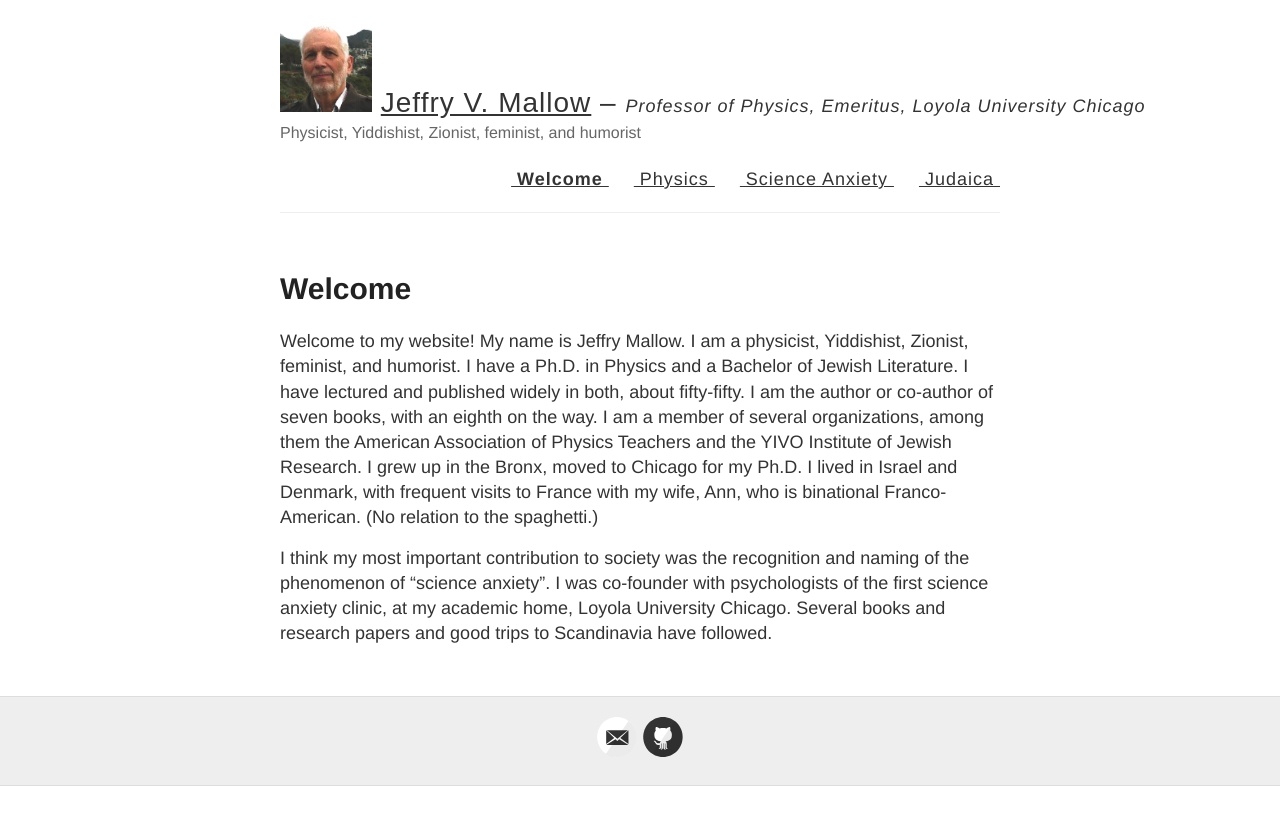
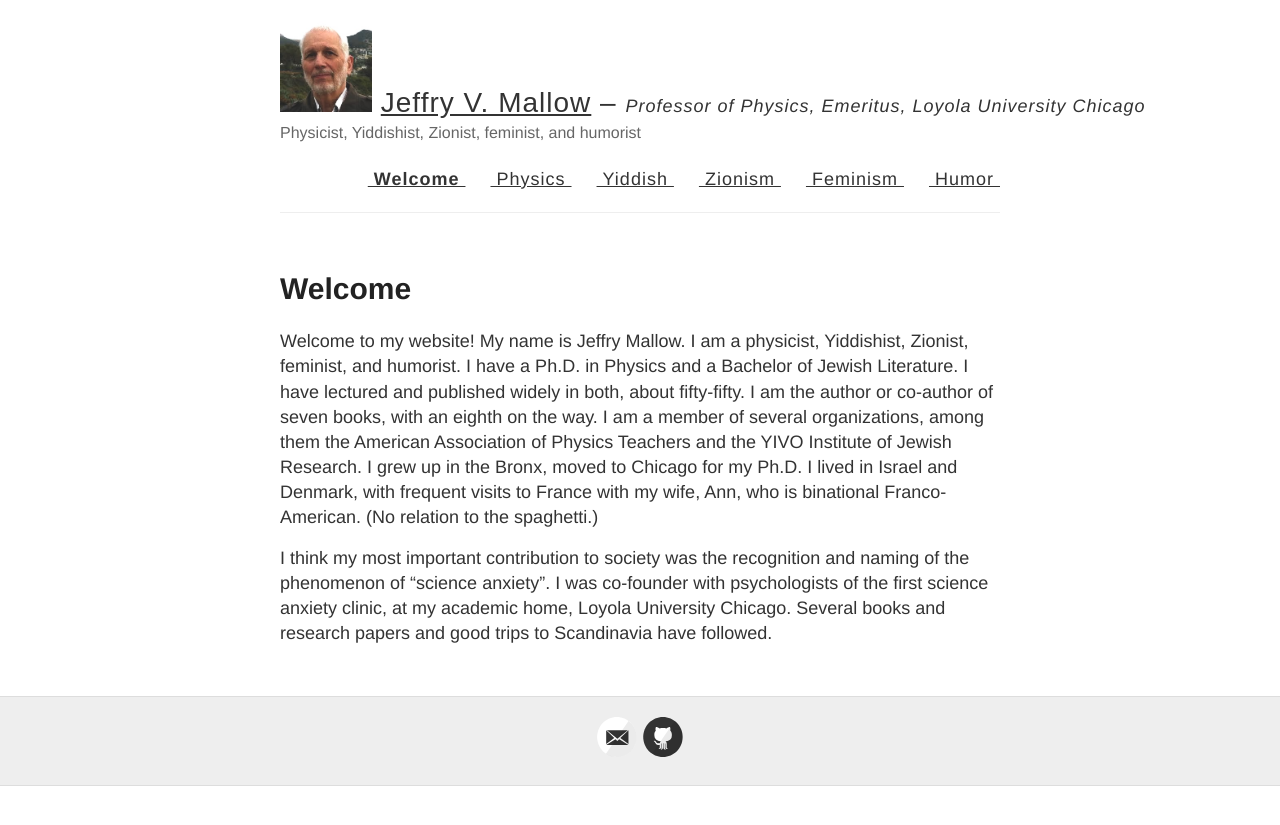
Before and after one commit to jvmallow/jvmallow.github.io, a Jekyll site: the page built from welcome.md, in a window 1280 px wide. Shown: the top 825 px of the page. Built offline with Jekyll 4.4.1, drawn with Linux system fonts in a browser that asks for light colours.

Commit message:
Update navigation.yml

```diff
--- a/_data/navigation.yml
+++ b/_data/navigation.yml
@@ -2,7 +2,11 @@
   link: /
 - name: Physics
   link: /Physics/
-- name: Science Anxiety
-  link: /Science_Anxiety/
-- name: Judaica
-  link: /Judaica/
+- name: Yiddish
+  link: /Yiddish/
+- name: Zionism
+  link: /Zionism/
+- name: Feminism
+  link: /Feminism/
+- name: Humor
+  link: /Humor/
```
